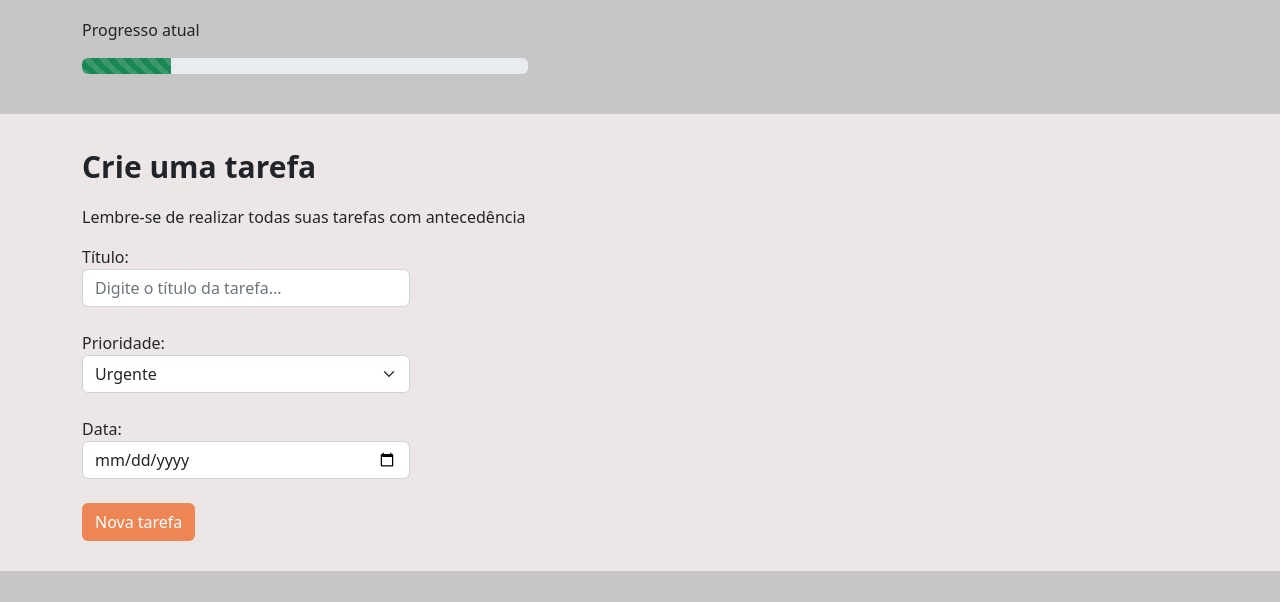
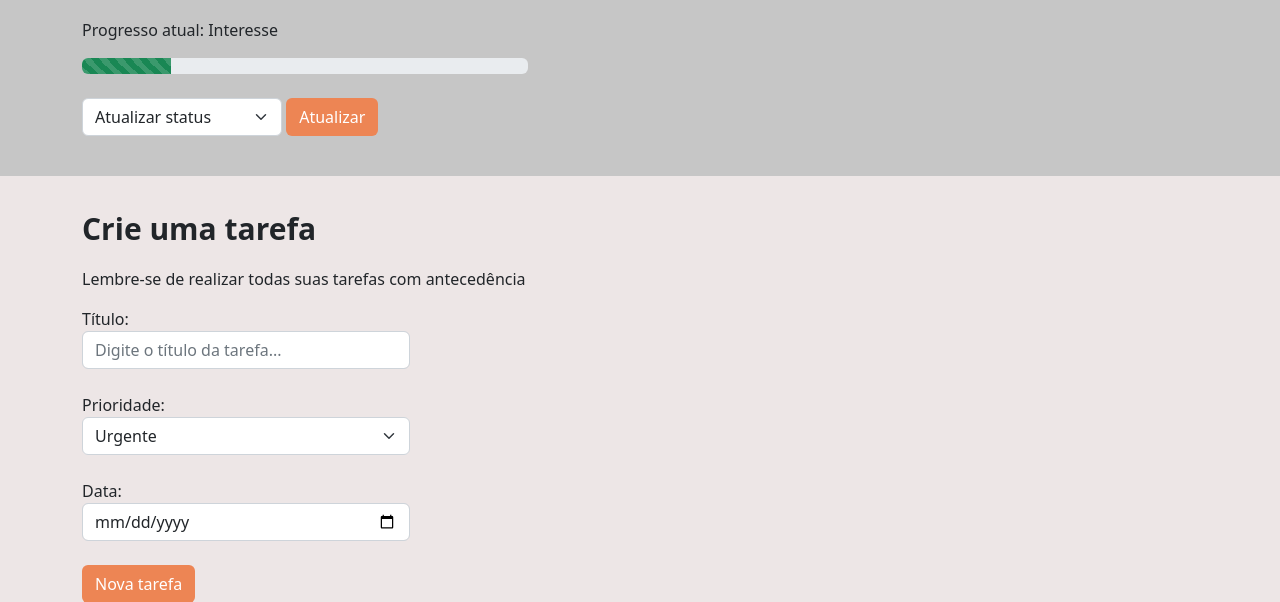
Before and after one commit to marcosfacini/gestor_de_vagas, a Django app: page /vagas/vaga/2 in a window 1280 px wide. Shown: the part 173-775 px from the top of the page. Run offline with Django 4.2, Linux system fonts and the light colour scheme; data comes from the database, SQL or seed files in the repository; both versions use the stored data as it was after the commit.

Commit message:
atualização de status da vaga

```diff
--- a/gestor_de_vagas/templates/static/vagas/css/vaga.css
+++ b/gestor_de_vagas/templates/static/vagas/css/vaga.css
@@ -104,3 +104,11 @@
 .paragrafo-orange{
     color: #ED8554;
 }
+
+.status{
+    width: 200px;
+}
+
+.botao_atualizar{
+    display: flex;
+}
--- a/vagas/templates/vaga.html
+++ b/vagas/templates/vaga.html
@@ -18,12 +18,27 @@
         <br>
         <h3 class="titulo">{{vaga.titulo}}</h3>
         <p class="titulo2">{{vaga.empresa}}</p>
-        <p>Progresso atual</p>
-
+        <p>Progresso atual: {{vaga.get_status_display}}</p>
         <div style="width: 40%" class="progress">
             <div class="progress-bar progress-bar-striped bg-success" role="progressbar" style="width: {{vaga.progresso}}%" aria-valuenow="25" aria-valuemin="0" aria-valuemax="100"></div>
         </div>
+        <br>
+
+        <form action="{% url 'atualizar_status' vaga.id %}" method="POST">  {% csrf_token %}
+            <div class="botao_atualizar">
+                <select name="atualizacao" class="form-select status">
+                    <option value="" disabled selected hidden>Atualizar status</option>
+                    <option value="I">Interesse</option>
+                    <option value="C">Currículo enviado</option>
+                    <option value="E">Entrevista</option>
+                    <option value="D">Desafio técnico</option>
+                    <option value="F">Finalizado</option>
+                </select>&nbsp;
+            <input type="submit" value="Atualizar" class="btn btn-orange">
+             </div>
+        </form>
     </div>
+
 
     <div class="bg2">
         <div class="container">
--- a/vagas/urls.py
+++ b/vagas/urls.py
@@ -6,5 +6,6 @@ urlpatterns = [
     path('vaga/<int:id>', views.vaga, name="vaga"),
     path('nova_tarefa/<int:id_vaga>', views.nova_tarefa, name='nova_tarefa'),
     path('realizar_tarefa/<int:id>', views.realizar_tarefa, name='realizar_tarefa'),
-    path('envia_email/<int:id_vaga>', views.envia_email, name="envia_email")
+    path('envia_email/<int:id_vaga>', views.envia_email, name="envia_email"),
+    path('atualizar_status/<int:id_vaga>', views.atualizar_status, name='atualizar_status')
 ]
--- a/vagas/views.py
+++ b/vagas/views.py
@@ -112,3 +112,15 @@ def envia_email(request, id_vaga):
         mail.save()
         messages.add_message(request, constants.ERROR, 'Erro interno do sistema!')
         return redirect(f'/vagas/vaga/{id_vaga}')
+
+def atualizar_status(request, id_vaga):
+    if request.POST.get('atualizacao'):
+        atualizacao = request.POST.get('atualizacao')
+        vaga = Vagas.objects.get(id=id_vaga)
+        vaga.status = atualizacao
+        vaga.save()
+        messages.add_message(request, constants.SUCCESS, 'Status atualizado')
+        return redirect(f'/vagas/vaga/{id_vaga}')
+    else:
+        messages.add_message(request, constants.ERROR, 'Escolha uma opção de status')
+        return redirect(f'/vagas/vaga/{id_vaga}')
```
Also changed, not shown: db.sqlite3.
